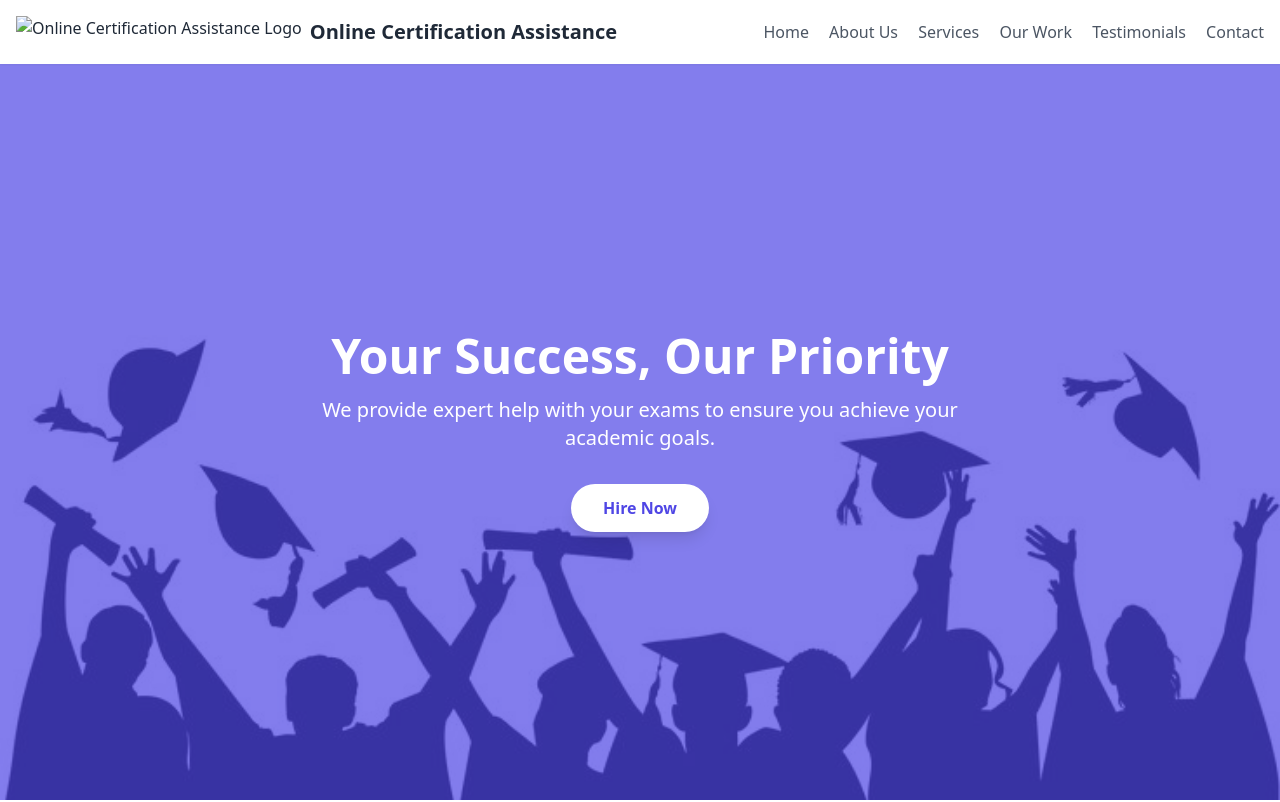
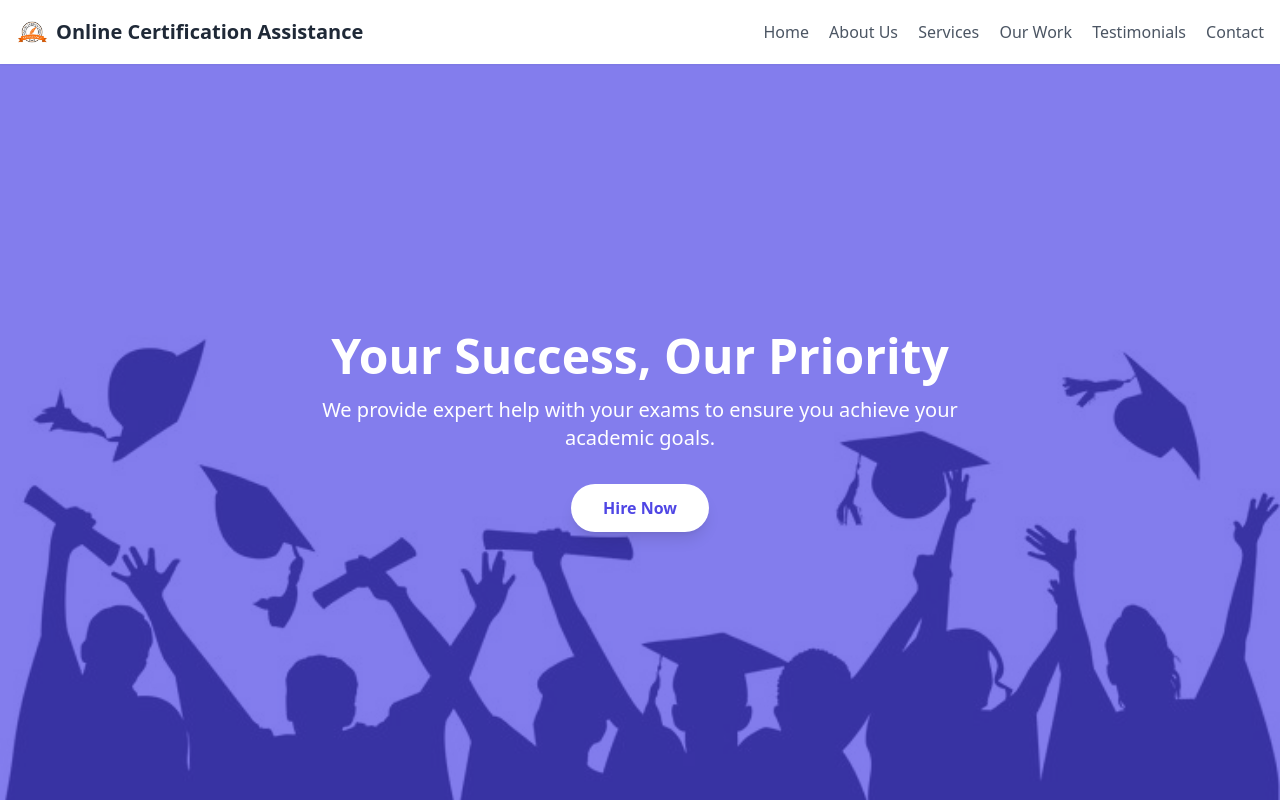
Before and after one commit to OnlineCertificationAssistance/Online-Certification-Assistance, a plain HTML site: page index.html in a window 1280 px wide. Shown: the top 802 px of the page. Drawn offline with nearby package versions, Linux system fonts and the light colour scheme; files whose address does not match are found by name.

Commit message:
Update index.html

```diff
--- a/index.html
+++ b/index.html
@@ -20,7 +20,7 @@
             <!-- Updated section for the logo and website name -->
             <a href="#" class="flex items-center space-x-2">
                 <!-- IMPORTANT: The placeholder image URL has been replaced with the path to your logo file -->
-                <img src="assets/images/image_05902b.png" alt="Online Certification Assistance Logo" class="h-8">
+                <img src="assets/images/logo.png" alt="Online Certification Assistance Logo" class="h-8">
                 <!-- IMPORTANT: Replace "Online Certification Assistance" with your actual business name -->
                 <span class="font-bold text-xl text-gray-800">Online Certification Assistance</span>
             </a>
```
